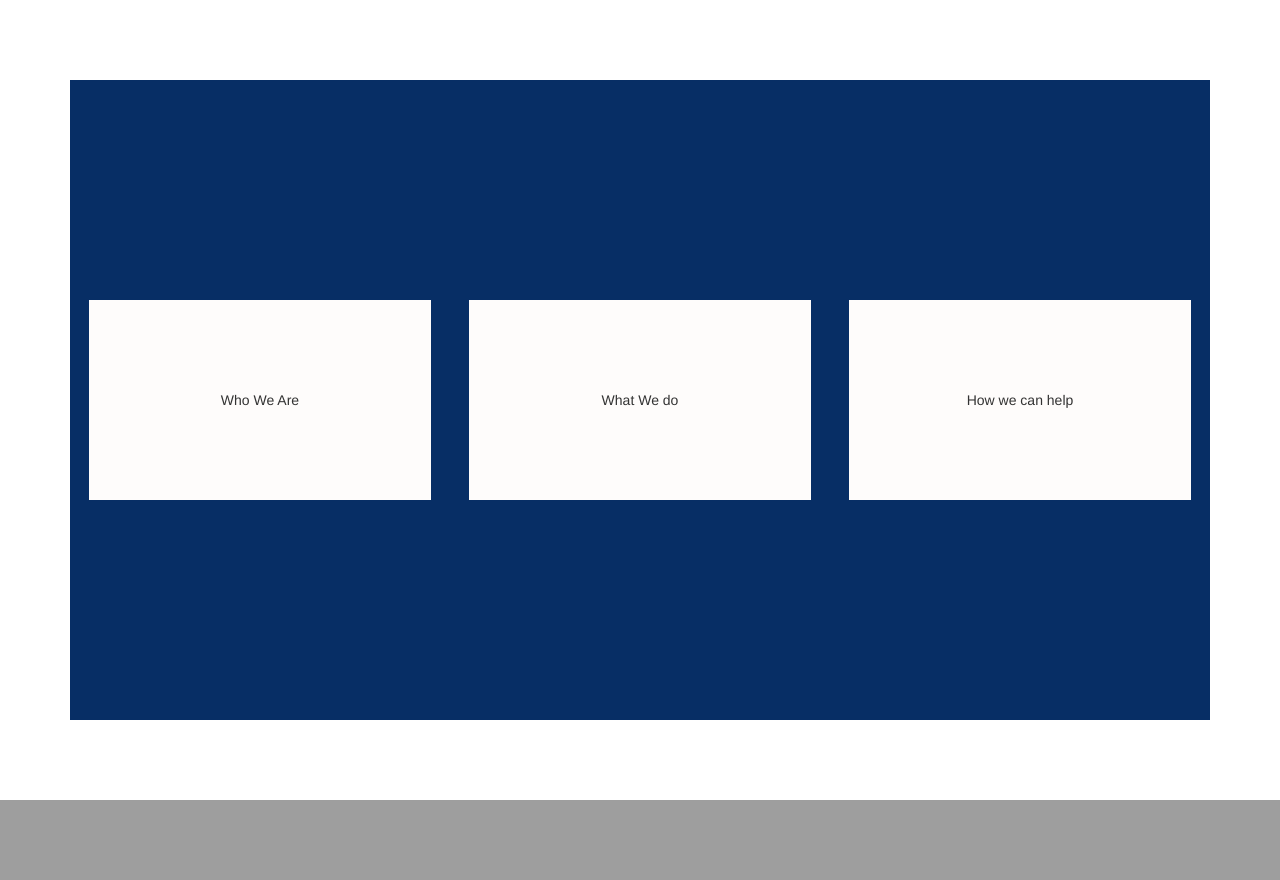
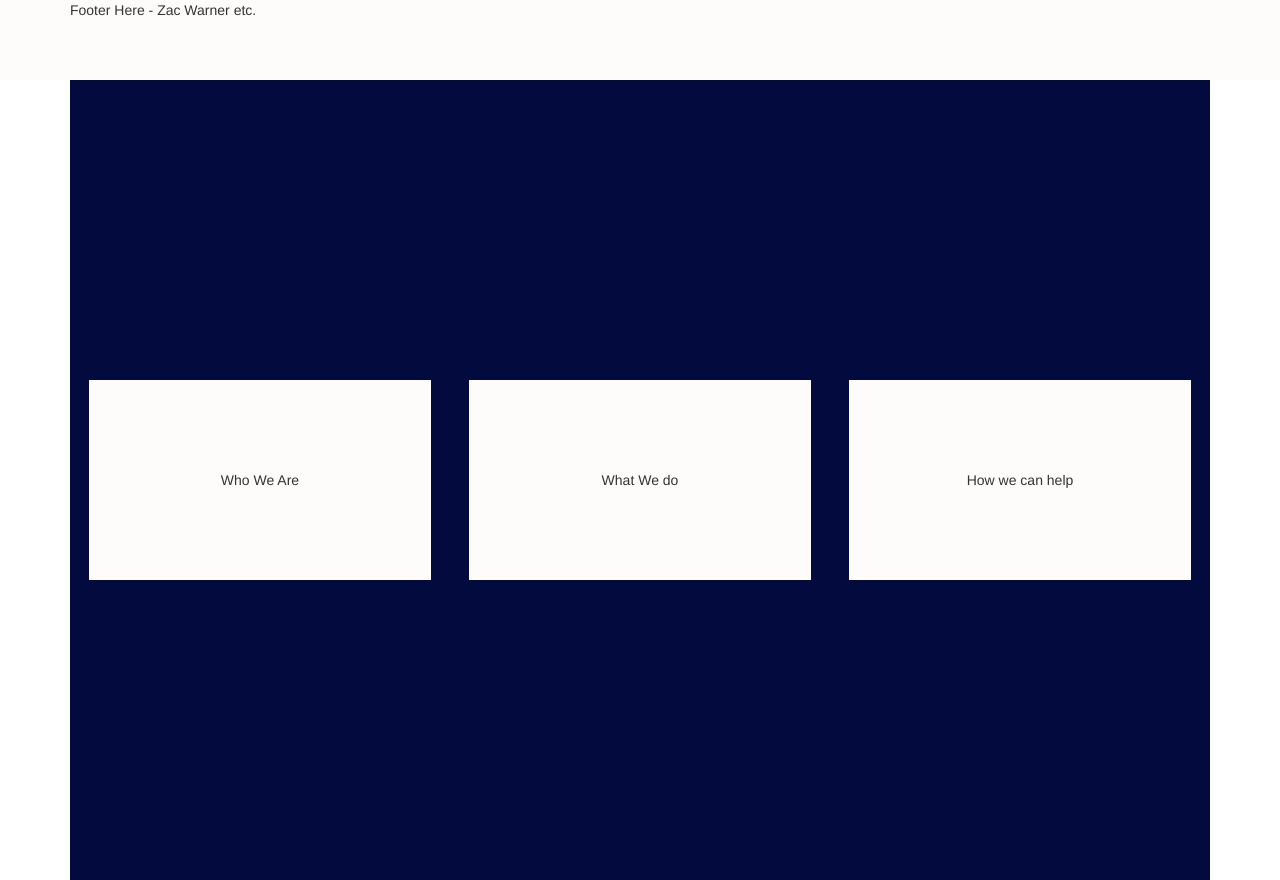
Before and after one commit to geminerald/buglight, a Django app: page / in a window 1280 px wide. Shown: the part 800-1680 px from the top of the page. Before the commit the page ends 1600 px from the top, so only its background shows below. Run offline with Django 3.2, Linux system fonts and the light colour scheme; some libraries are stand-ins or nearby versions.

Commit message:
added footer elements

```diff
--- a/static/css/custom.css
+++ b/static/css/custom.css
@@ -129,12 +129,14 @@ nav{
 }
 
 .about-us{
-    background-color: var(--royal-blue-dark);
+    background-color: var(--oxford-blue);
     position: relative;
     top: 110vh;
-    height: 80vh;
+    height: 100vh;
+    width: auto;
     display: flex;
     flex-flow: row wrap;
+
 }
 
 .card{
@@ -149,6 +151,15 @@ nav{
 
 }
 
+/* Footer  */
+
+footer{
+    width: 100%;
+    background-color: var(--white);
+    position: sticky;
+    height: 10vh;
+    top: 90vh;
+}
 
 /* Media Queries */
 
```
